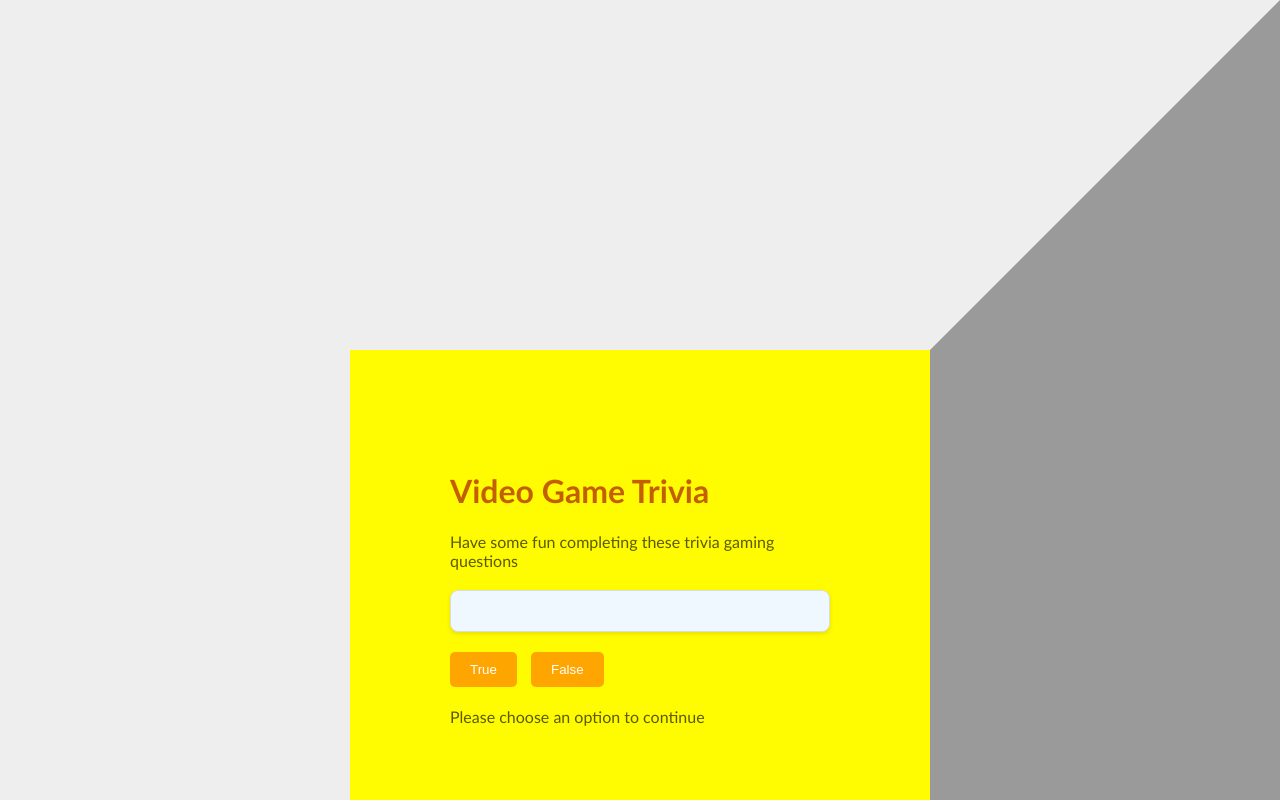
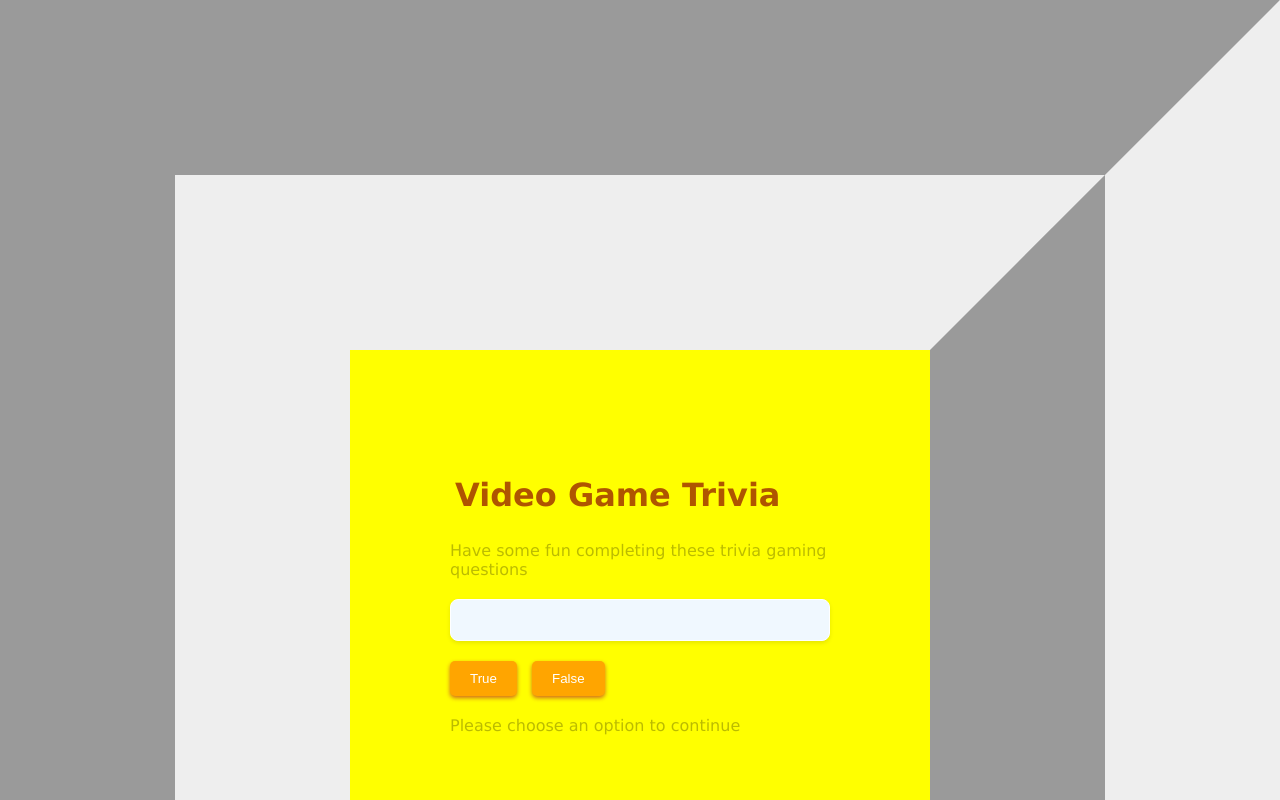
Before and after one commit to HeshiMacharia2408/Project-Phase-One, a website: page trivia.html in a window 1280 px wide. Shown: the top 800 px of the page. Drawn offline with Linux system fonts and the light colour scheme; no server answers.

Commit message:
modifications

```diff
--- a/index.js
+++ b/index.js
@@ -7,9 +7,6 @@ function displayQuestion() {
     .then(question => {
         displayQuestion();
     })
-    .catch(error => {
-        console.error('Failed to get question:', error);
-    });
 }
 
 function checkAnswer(userAnswer, correctAnswer, feedbackElement) {
--- a/style.css
+++ b/style.css
@@ -1,24 +1,25 @@
 body{
-font-family:'Gill Sans', 'Gill Sans MT', Calibri, 'Trebuchet MS', sans-serif;
-background-color: rgb(255, 251, 0);
+font-family:Verdana, Geneva, Tahoma, sans-serif;
+background-color:yellow;
 border: 350px;
-border-style:outset;
-color:rgba(0, 0, 0, 0.644);
+border-style:groove;
+color:rgba(0, 0, 0, 0.267);
 max-width: 600px;
 margin: 0 auto;
 padding: 100px;
 }
 
 #question {
-    background-color:aliceblue;
-    border: 1px solid #ddd;
+    background-color:rgb(240, 248, 255);
+    border: 1px solid #ffffff;
     padding: 20px;
     margin: 20px 0;
     border-radius: 8px;
     box-shadow: 0 2px 4px rgba(0,0,0,0.1);
 }
 h1 {
-    color: rgb(196, 95, 0);
+    color: rgb(175, 85, 0);
+    padding: 5px
 }
 
 button {
@@ -30,4 +31,5 @@ button {
     border-radius: 5px;
     cursor: pointer;
     transition: background-color 0.3s ease;
+    box-shadow: 0 2px 4px chocolate;
 }
--- a/trivia.html
+++ b/trivia.html
@@ -13,8 +13,8 @@
 <body>
     <p>Have some fun completing these trivia gaming questions</p>
     <div id="question"></div>
-    <button onclick="answer('true')">True</button>
-    <button onclick="answer('false')">False</button>
+    <button onclick="checkAnswer('true')">True</button>
+    <button onclick="checkAnswer('false')">False</button>
     <div id="Error Message">Please choose an option to continue</div>
     <script src="index.js"></script>
     <script src="https://opentdb.com/api.php?amount=10&category=15&difficulty=medium&type=boolean"></script>
```
Also changed, not shown: db.json (+27 -27 lines).
